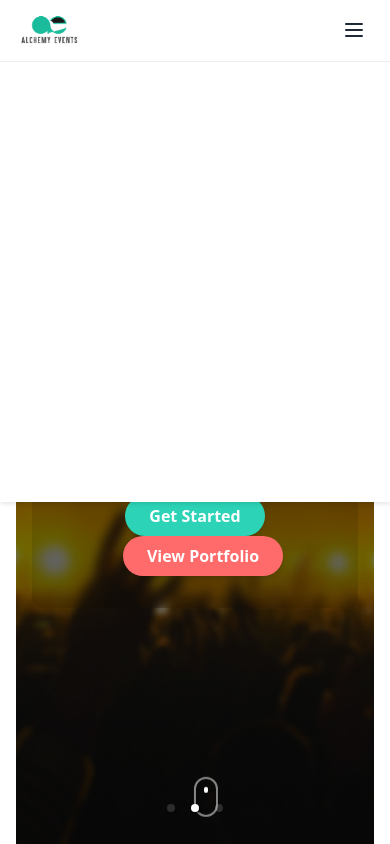
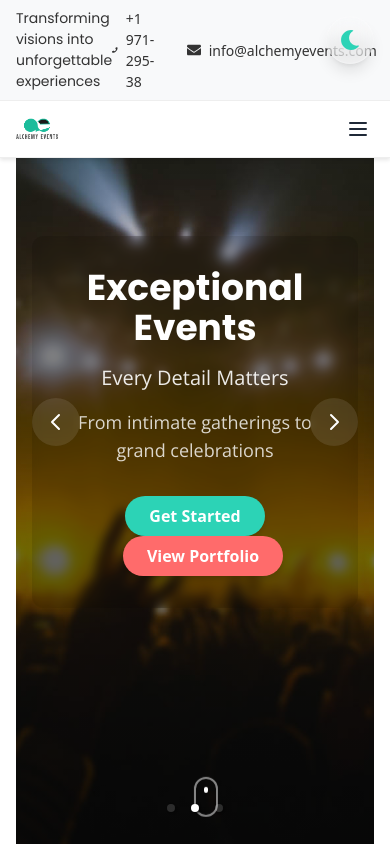
Before and after one commit to Harshal-behare/alchemy-events, a React (Create React App) app: page / in a window 390 px wide. Shown: the top 844 px of the page. Built offline with nearby package versions, Linux system fonts and the light colour scheme.

Commit message:
header responsive for  mobile

```diff
--- a/src/components/Header.jsx
+++ b/src/components/Header.jsx
@@ -53,7 +53,7 @@ function Header() {
   };
 
   return (
-    <header className={`header ${isScrolled ? 'header--scrolled' : ''} ${isDark ? 'dark' : ''}`}>
+    <header className={`header ${isScrolled ? 'header--scrolled' : ''} ${isDark ? 'dark' : ''} ${isOpen ? 'menu-open' : ''}`}>
       <div className="top-bar backdrop-blur-sm bg-primary/5">
         <div className="top-bar__content container mx-auto px-4">
           <p className="top-bar__tagline font-heading text-gray-700">
@@ -96,10 +96,18 @@ function Header() {
         </div>
       </div>
 
-      <nav className={`nav backdrop-blur-md ${isScrolled ? 'bg-white/90 shadow-lg' : 'bg-transparent'}`}>
-        <div className="nav__container container mx-auto px-4">
-          <RouterLink to="/" className="nav__logo transition-transform hover:scale-105" onClick={scrollToTop}>
-            <img src={Logo} alt="Alchemy Events" className="h-12" />
+      <nav className={`nav backdrop-blur-md ${isScrolled ? 'bg-white/90 dark:bg-gray-900/90 shadow-lg' : 'bg-transparent'}`}>
+        <div className="nav__container">
+          <RouterLink
+            to="/"
+            className="nav__logo"
+            onClick={scrollToTop}
+          >
+            <img
+              src={Logo}
+              alt="Alchemy Events"
+              className="h-8 md:h-12 transition-all duration-300"
+            />
           </RouterLink>
 
           <div className="nav__menu">
@@ -167,7 +175,13 @@ function Header() {
         </div>
       </nav>
 
-      <div className={`mobile-menu backdrop-blur-md bg-white/95 transform transition-transform duration-300 ${!isOpen ? 'translate-x-full' : 'translate-x-0'}`}>
+      <div
+        className={`mobile-menu fixed inset-0 z-50 pt-[3.5rem] ${
+          !isOpen ? 'translate-x-full' : 'translate-x-0'
+        } backdrop-blur-md bg-white/95 dark:bg-gray-900/95`}
+      >
+        <div className="h-full overflow-y-auto">
+          <div className="flex flex-col space-y-1">
             <RouterLink to="/" onClick={scrollToTop} className="mobile-menu__link">Home</RouterLink>
             <ScrollLink
               to="why-alchemy"
@@ -215,6 +229,8 @@ function Header() {
               </a>
             </div>
           </div>
+        </div>
+      </div>
     </header>
   );
 }
--- a/src/styles/Header.scss
+++ b/src/styles/Header.scss
@@ -243,11 +243,17 @@
 // Media queries
 @media (max-width: 768px) {
   .header {
-    .top-bar {
-      display: none;
-    }
+    .nav {
+      padding: 0.5rem 0;
 
-    .nav {
+      &__container {
+        padding: 0 0.75rem;
+      }
+
+      &__logo img {
+        height: 2.25rem;
+      }
+
       &__menu {
         display: none;
       }
@@ -257,10 +263,28 @@
       }
     }
 
+    // Optimize mobile menu positioning
     .mobile-menu {
+      position: fixed;
+      top: 3.5rem;
+      left: 0;
+      right: 0;
+      bottom: 0;
+      height: calc(100vh - 3.5rem);
+      overflow-y: auto;
       display: block;
-      &.hidden {
-        display: none;
+      padding-top: 0.5rem;
+
+      &.translate-x-full {
+        transform: translateX(100%);
+      }
+
+      &.translate-x-0 {
+        transform: translateX(0);
+      }
+
+      a {
+        padding: 0.5rem 1rem;
       }
     }
   }
```
Lines whose indentation alone changed are shown as unchanged.
